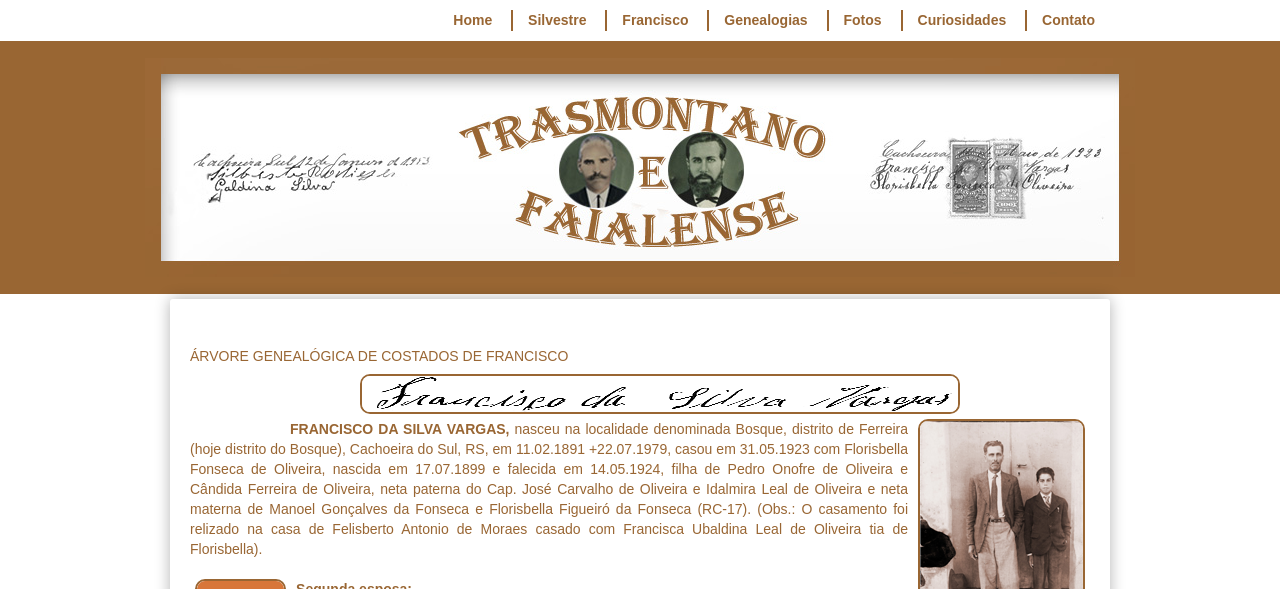
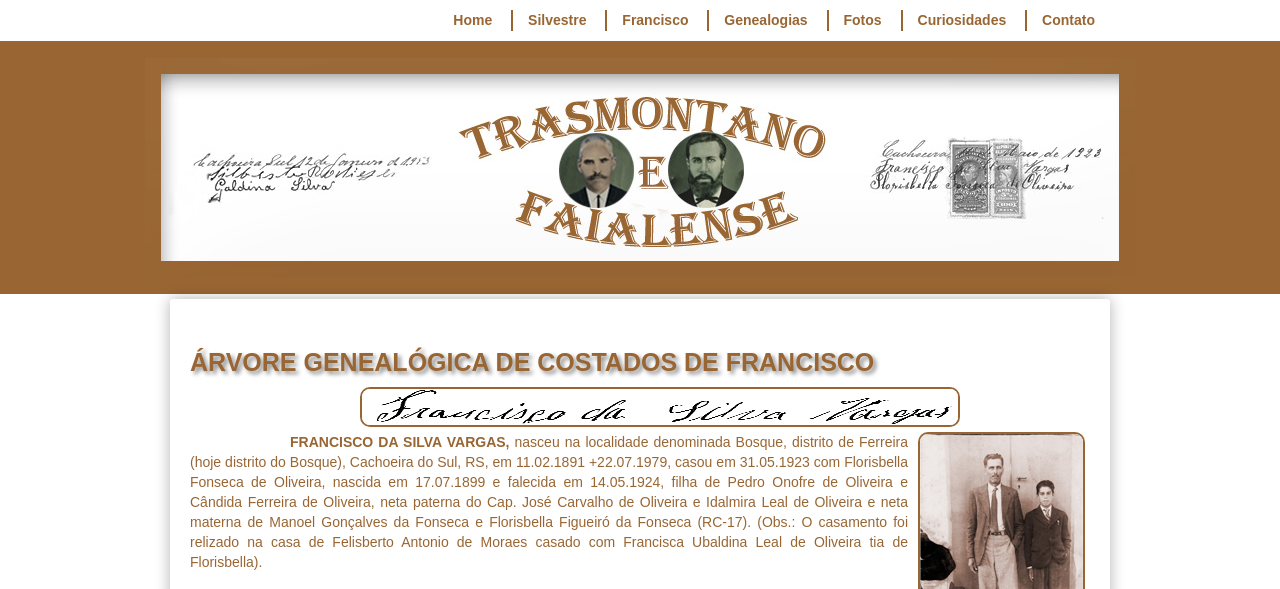
Before and after one commit to claudiovargas1955/claudiovargas1955.github.io, a Jekyll site: the page built from _pages/arvore-genealogica-de-costados-de-francisco.html, in a window 1280 px wide. Shown: the top 589 px of the page. Built offline with Jekyll 4.4.1, drawn with Linux system fonts in a browser that asks for light colours; some web fonts are replaced; grey boxes are pictures that could not be loaded.

Commit message:
Update arvore-genealogica-de-costados-de-francisco.html

```diff
--- a/_pages/arvore-genealogica-de-costados-de-francisco.html
+++ b/_pages/arvore-genealogica-de-costados-de-francisco.html
@@ -83,7 +83,10 @@ details[open] summary {color:#996633;
      font-weight:bold;
     }
 
-
+  h5{text-shadow: 3px 3px 4px #888;
+     font-size:25px;
+     font-weight:bold;
+    }
 
 </style>
 
```
